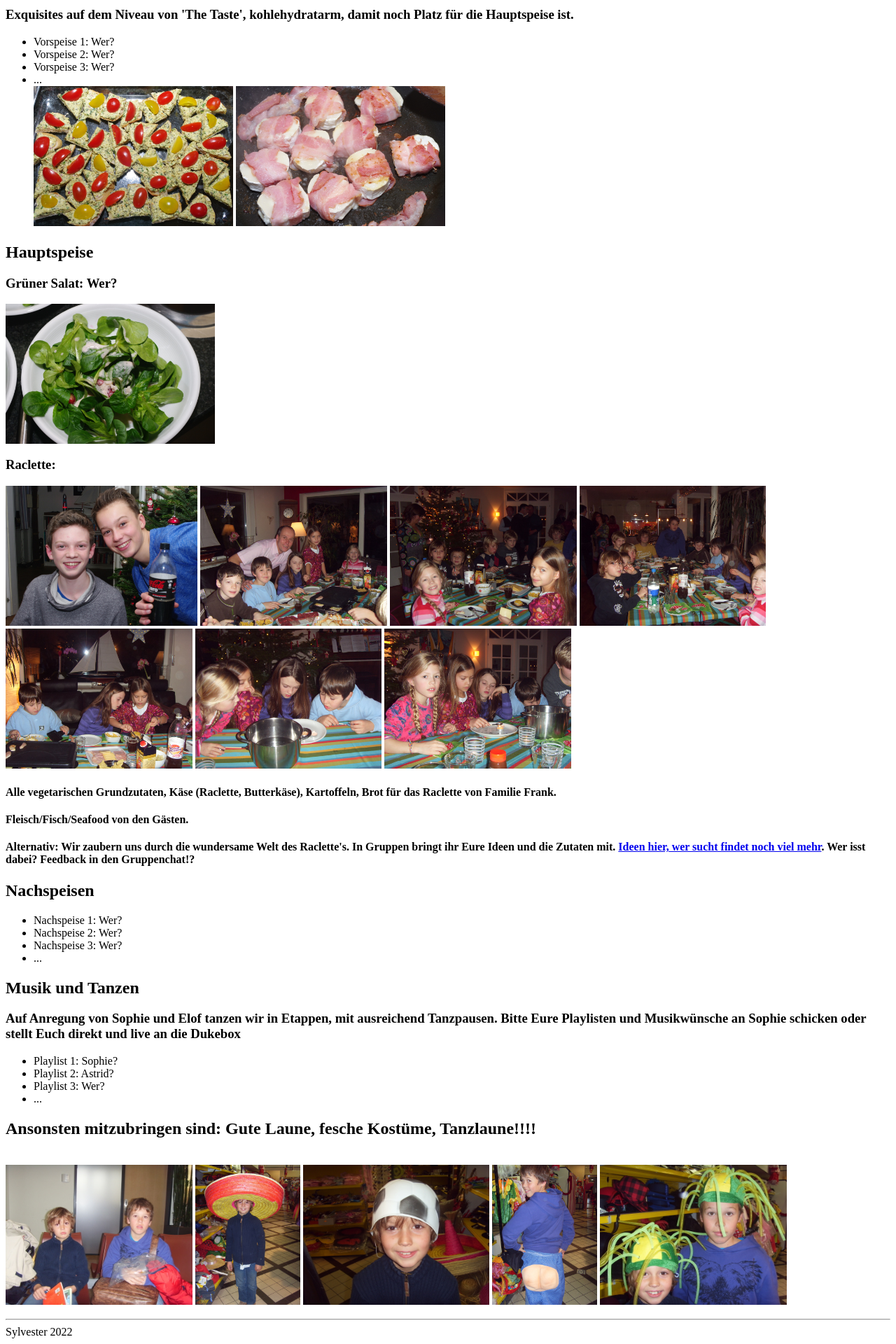
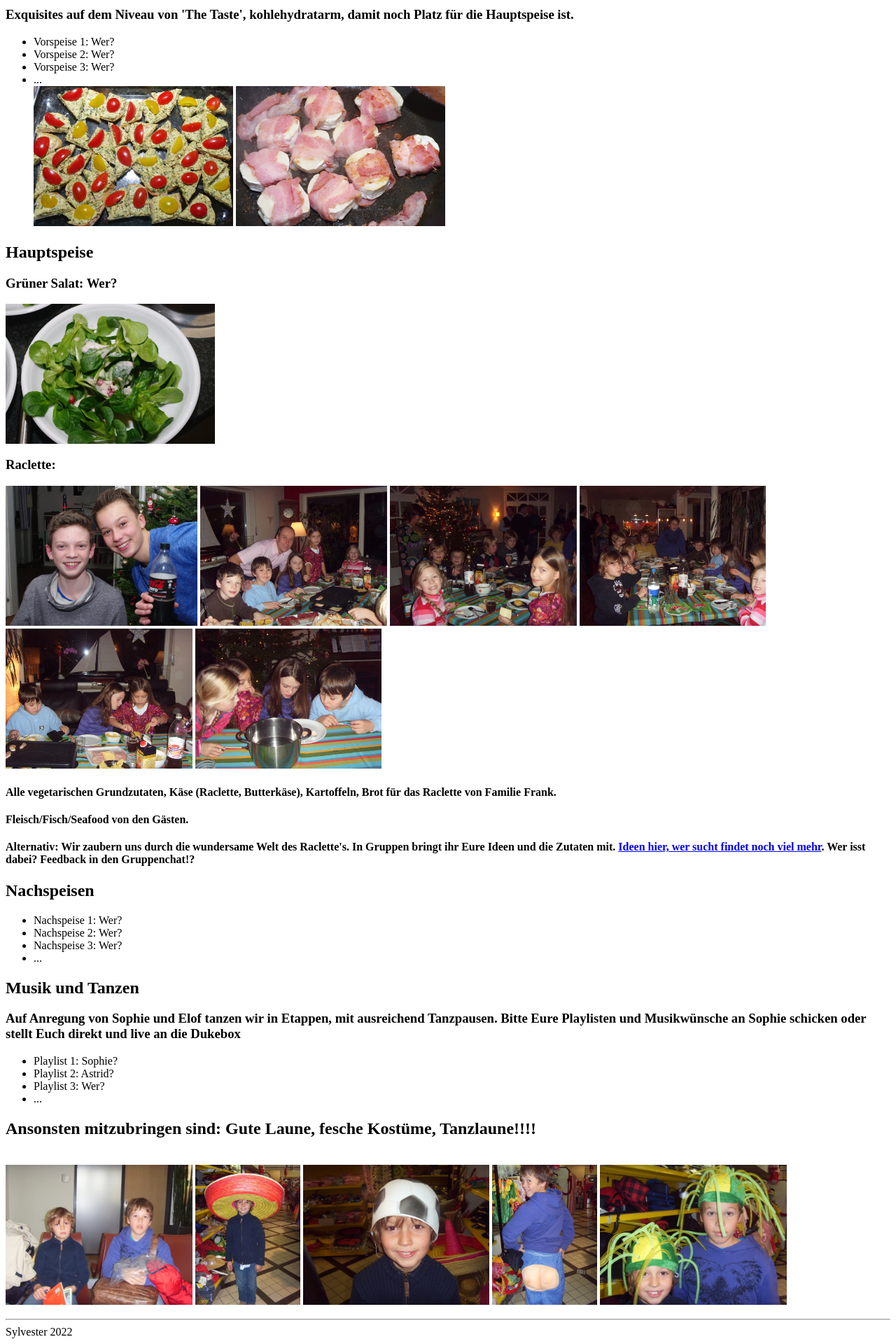
Before and after one commit to DiveDocs/Sylvester2023, a Jekyll site: the page built from index.markdown, in a window 1280 px wide. Shown: the part 807-2727 px from the top of the page at 70% size. Built offline with Jekyll 4.4.1, drawn with Linux system fonts in a browser that asks for light colours.

Commit message:
Change again

```diff
--- a/index.markdown
+++ b/index.markdown
@@ -62,7 +62,6 @@ tr:nth-child(even) {
 <a><img src="./Bild7.jpg" height = "200"></a>
 <a><img src="./Bild8.jpg" height = "200"></a>
 <a><img src="./Bild9.jpg" height = "200"></a>
-<a><img src="./bild10.jpg" height = "200"></a>
 
 <h4> Alle vegetarischen Grundzutaten, Käse (Raclette, Butterkäse), Kartoffeln, Brot für das Raclette von Familie Frank.</h4>
 <h4> Fleisch/Fisch/Seafood von den Gästen. </h4>
```
